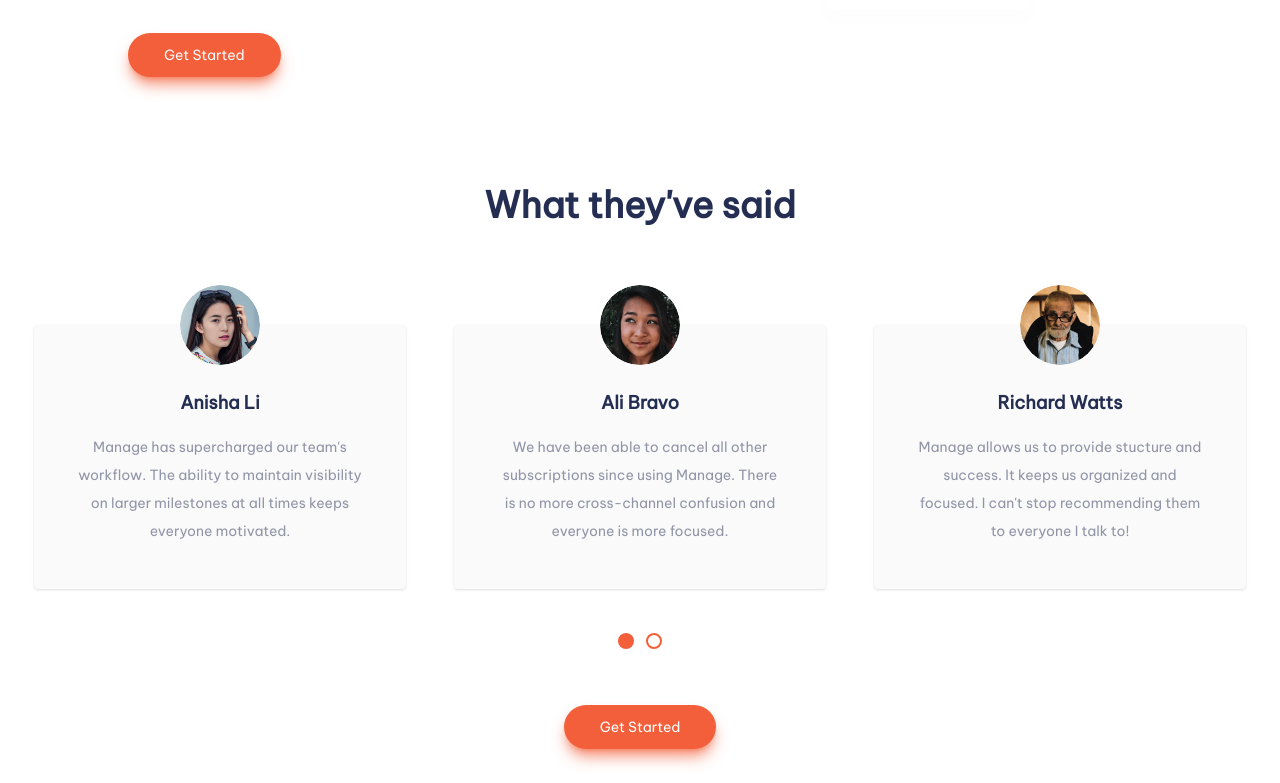
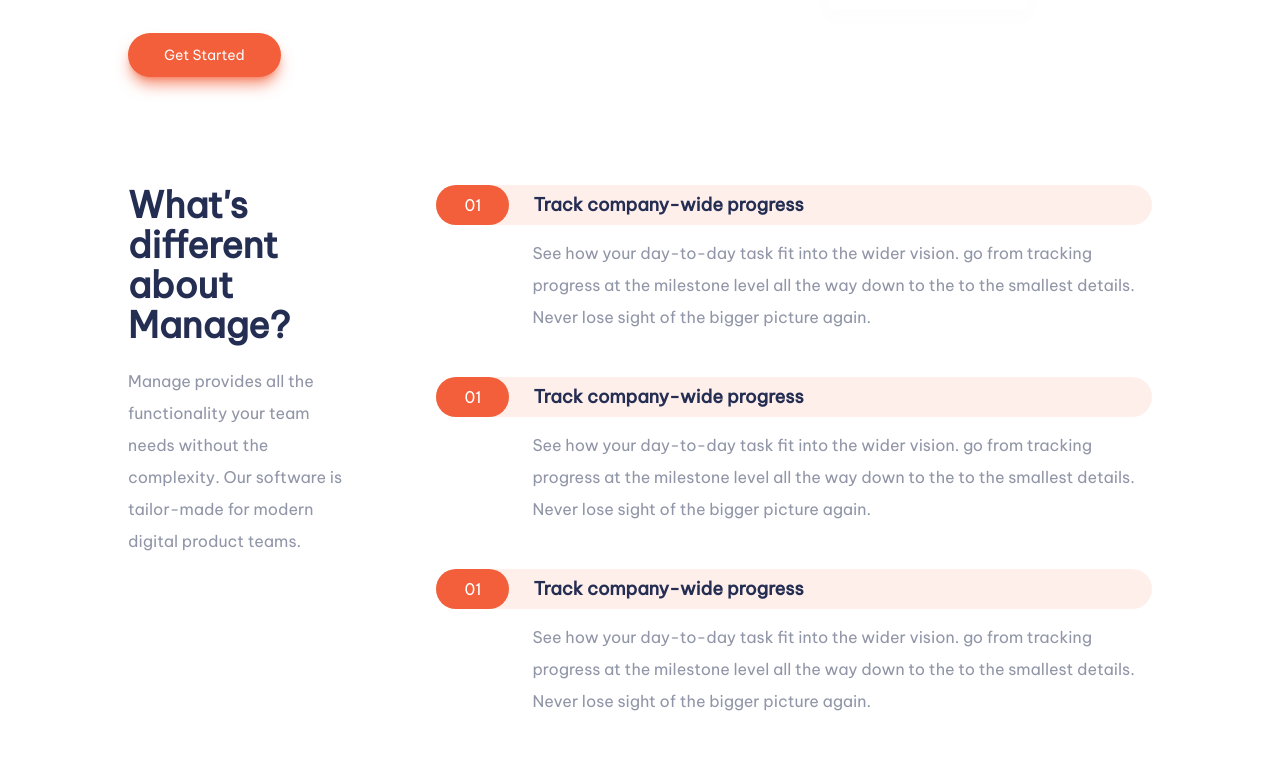
Before and after one commit to michojekunle/agtek, a Next.js app: page /en in a window 1280 px wide. Shown: the part 637-1420 px from the top of the page. Built offline with nearby package versions, Linux system fonts and the light colour scheme; no server answers.

Commit message:
made changes

```diff
--- a/src/app/[locale]/page.tsx
+++ b/src/app/[locale]/page.tsx
@@ -3,9 +3,7 @@ import Nav from '../components/Nav';
 import Footer from '../components/Footer';
 import Image from 'next/image';
 import illustrationIntro from '@/public/assets/images/illustration-intro.svg';
-import Carousel from 'react-elastic-carousel';
-import ReactElasticCarousel from 'react-elastic-carousel';
-import TestimonialsCarousel from '../components/TestimonialsCarousel';
+import TestimonialsCarousel from '../components/TestimonialsCarousel.jsx';
 
 export default function Home() {
   return (
@@ -29,8 +27,37 @@ export default function Home() {
             />
           </div>
         </div>
+        <div className='flex md:flex-row flex-col gap-20 items-center md:items-start px-4 xs:px-11 md:px-16 lg:px-24 xl:px-32 py-16'>
+          <div className='flex flex-col items-center md:items-start w-full max-w-xs md:w-2/4 '>
+            <h2 className='text-center md:text-left leading-relaxedw-full text-4xl text-dark_blue font-extrabold'>{`What's different about Manage?`}</h2>
+            <p className='text-center md:text-left mt-5 text-dark_grayish_blue w-full leading-loose'>Manage provides all the functionality your team needs without the complexity. Our software is tailor-made for modern digital product teams.</p>
+          </div>
+          <div className='flex flex-col gap-11 items-start'>
+            <div className="">
+              <div className='flex items-center gap-4 bg-very_pale_red md:gap-6 rounded-full'>
+                <button className='outline-none bg-bright_red py-2 text-md px-7 rounded-full text-white '>01</button>
+                <p className='text-md md:text-lg font-bold text-dark_blue'>Track company-wide progress</p>
+              </div>
+              <p className='mt-3 leading-loose md:ml-24 text-dark_grayish_blue'>See how your day-to-day task fit into the wider vision. go from tracking progress at the milestone level all the way down to the to the smallest details. Never lose sight of the bigger picture again.</p>
+            </div>
+            <div className="">
+              <div className='flex items-center gap-4 bg-very_pale_red md:gap-6 rounded-full'>
+                <button className='outline-none bg-bright_red py-2 text-md px-7 rounded-full text-white '>01</button>
+                <p className='text-md md:text-lg font-bold text-dark_blue'>Track company-wide progress</p>
+              </div>
+              <p className='mt-3 leading-loose md:ml-24 text-dark_grayish_blue'>See how your day-to-day task fit into the wider vision. go from tracking progress at the milestone level all the way down to the to the smallest details. Never lose sight of the bigger picture again.</p>
+            </div>
+            <div className="">
+              <div className='flex items-center gap-4 bg-very_pale_red md:gap-6 rounded-full'>
+                <button className='outline-none bg-bright_red py-2 text-md px-7 rounded-full text-white '>01</button>
+                <p className='text-md md:text-lg font-bold text-dark_blue'>Track company-wide progress</p>
+              </div>
+              <p className='mt-3 leading-loose md:ml-24 text-dark_grayish_blue'>See how your day-to-day task fit into the wider vision. go from tracking progress at the milestone level all the way down to the to the smallest details. Never lose sight of the bigger picture again.</p>
+            </div>
+          </div>
+        </div>
         <div className='flex flex-col items-center py-16'>
-          <h3 className='text-3xl md:text-4xl text-dark_blue font-extrabold '>{`What they've said`}</h3>
+          <h3 className='text-4xl text-dark_blue font-extrabold '>{`What they've said`}</h3>
           <TestimonialsCarousel/>
           <Link href='/api/auth/signin' className='rounded-full border py-3 px-7 md:px-9 text-white font-medium bg-bright_red text-xs sm:text-sm md:text-md hover:opacity-75 shadow-lg shadow-bright_red/70 border-none outline-none'>Get Started</Link>
         </div>
--- a/src/app/components/Card.tsx
+++ b/src/app/components/Card.tsx
@@ -9,7 +9,7 @@ type Props = {
 
 function Card({ name, testimonial, avatar }: Props) {
   return (
-    <div className='bg-very_light_gray rounded shadow pt-16 p-11 relative my-11 w-full max-w-xl flex items-center flex-col mx-6 text-center'>
+    <div className='bg-very_light_gray rounded shadow pt-16 p-11 relative my-11 w-full max-w-xl flex items-center flex-col mx-4 md:mx-6 text-center'>
         <div className='absolute -top-10 left-2/4 -translate-x-2/4'>
             <Image
                 src={avatar}
```
